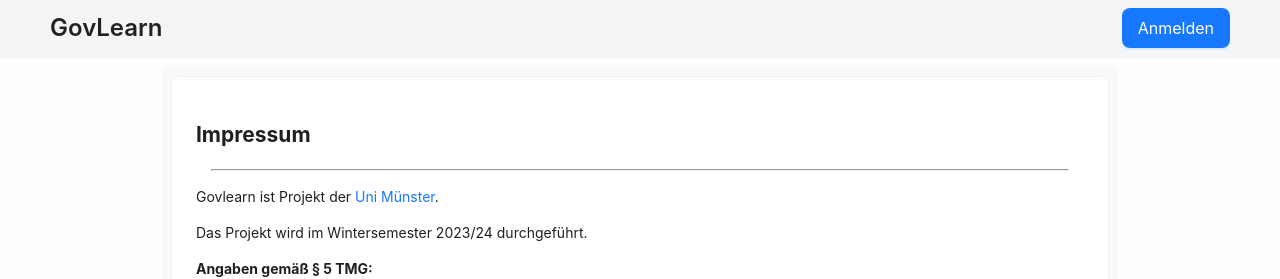
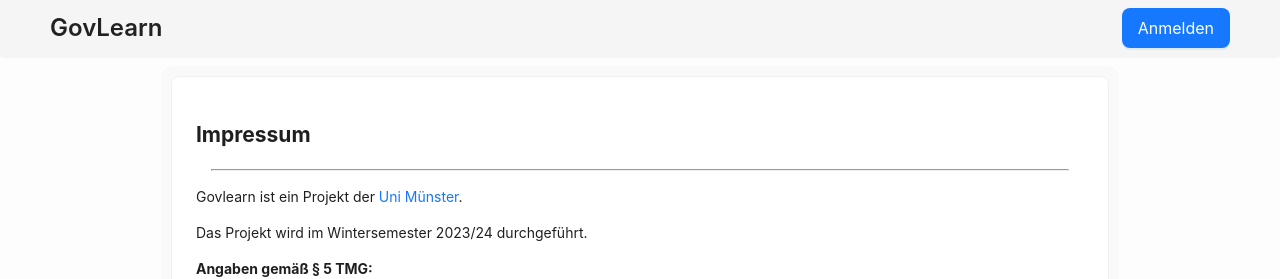
Before and after one commit to lavaloop-official/GovLearn-client, a React (Vite) app: page /imprint in a window 1280 px wide. Shown: the top 279 px of the page. Built offline with nearby package versions, Linux system fonts and the light colour scheme.

Commit message:
Adjust Imprint

```diff
--- a/src/pages/Imprint.tsx
+++ b/src/pages/Imprint.tsx
@@ -8,7 +8,7 @@ function Imprint() {
                 <Card>
                 <h2>Impressum</h2>
                 <hr />
-                <p>Govlearn ist Projekt der <a target="_blank" href="https://www.uni-muenster.de/de/">Uni Münster</a>. </p>
+                <p>Govlearn ist ein Projekt der <a target="_blank" href="https://www.uni-muenster.de/de/">Uni Münster</a>. </p>
                 <p>Das Projekt wird im Wintersemester 2023/24 durchgeführt.</p>
                 <p>
                     <b>Angaben gemäß § 5 TMG:</b><br />
```
